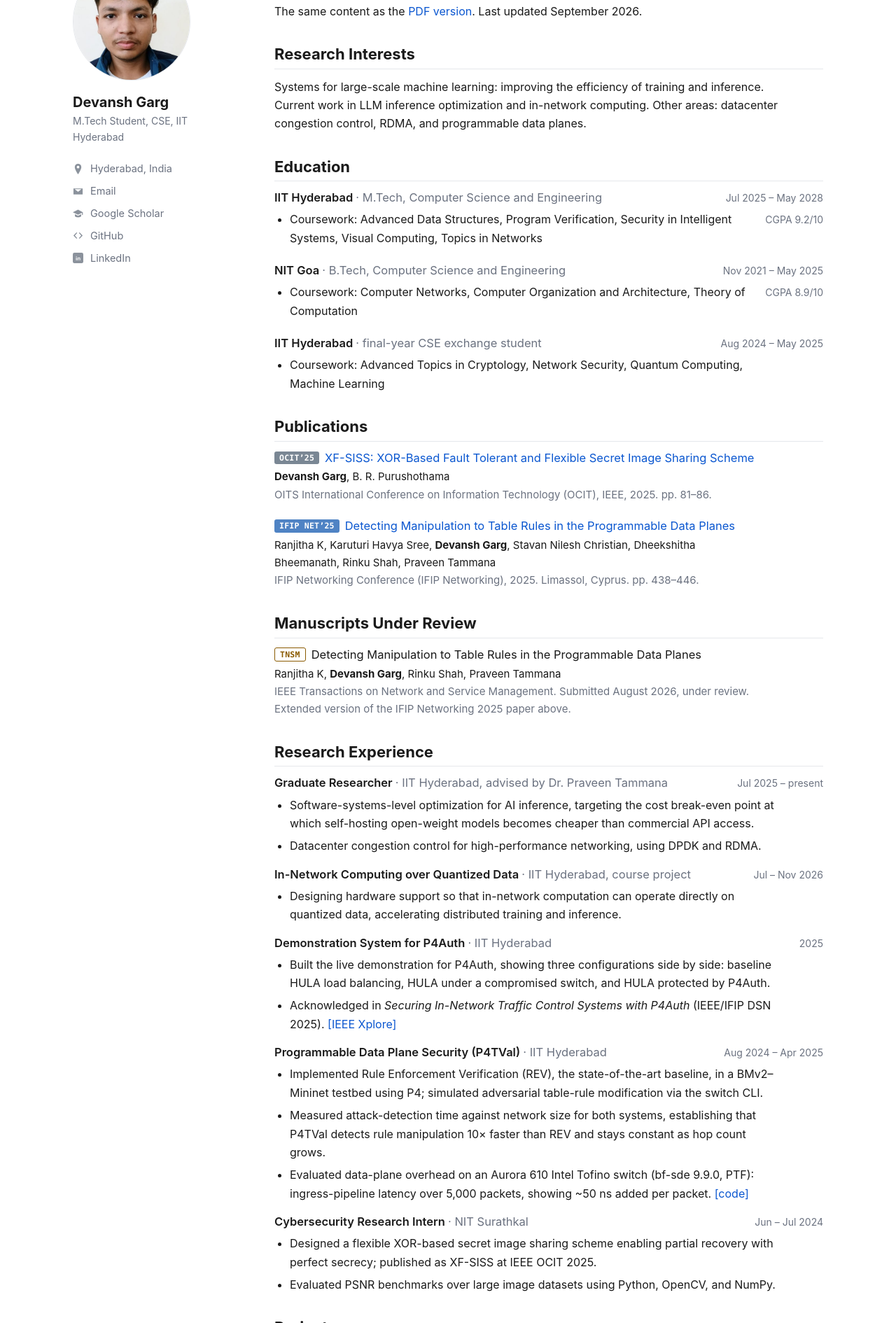
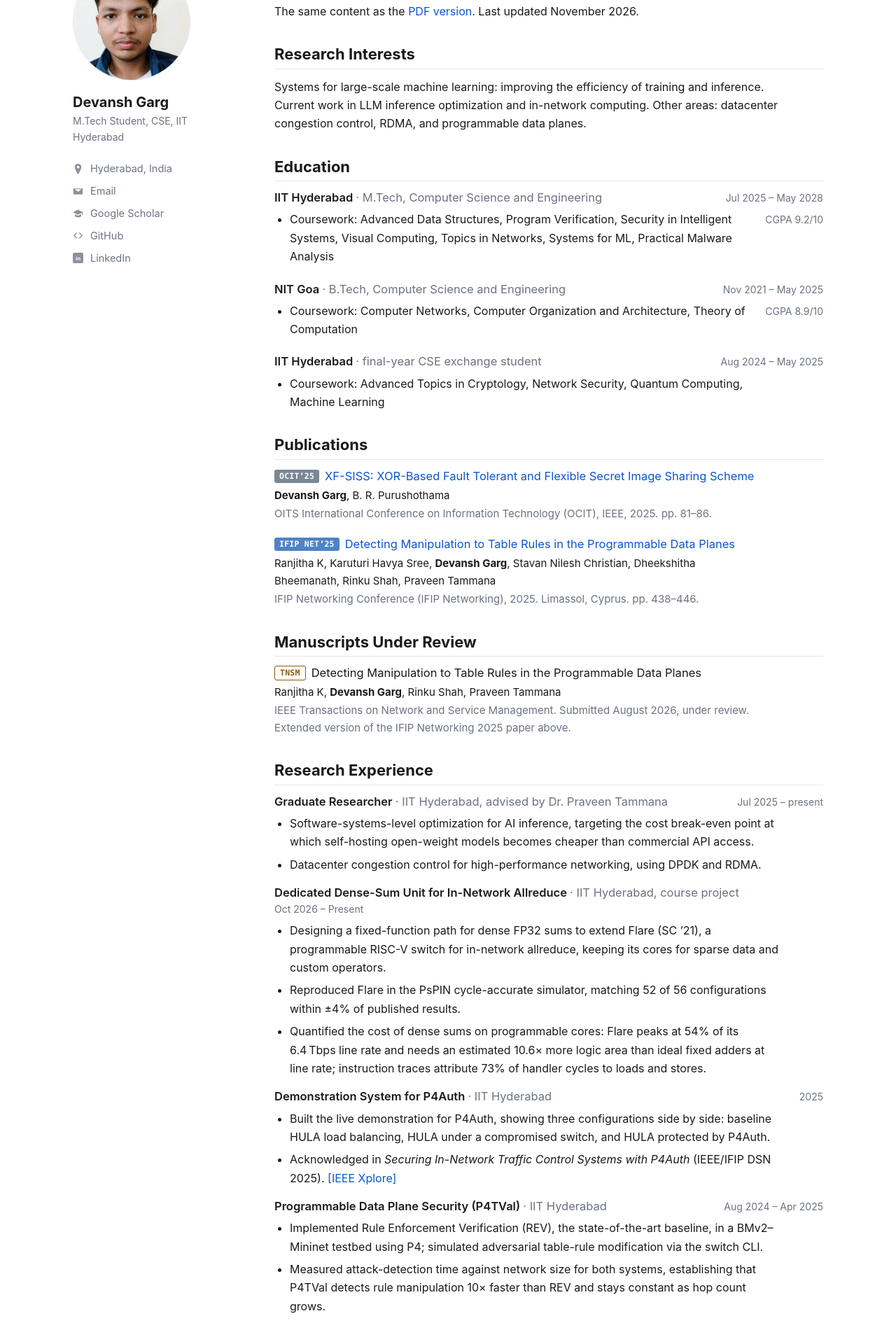
Before and after one commit to garg-tech/garg-tech.github.io, a plain HTML site: page cv/index.html in a window 1280 px wide. Shown: the part 146-2036 px from the top of the page at 70% size. Drawn offline with Linux system fonts and the light colour scheme.

Commit message:
Updated course project

```diff
--- a/cv/index.html
+++ b/cv/index.html
@@ -42,7 +42,7 @@
   <main id="main">
     <h1>Curriculum Vitae</h1>
 
-    <p>The same content as the <a href="/assets/Devansh_Garg_CV.pdf" target="_blank" rel="noopener">PDF version</a>. Last updated September 2026.</p>
+    <p>The same content as the <a href="/assets/Devansh_Garg_CV.pdf" target="_blank" rel="noopener">PDF version</a>. Last updated November 2026.</p>
 
     <h2>Research Interests</h2>
     <p>Systems for large-scale machine learning: improving the efficiency of training and inference.
@@ -57,7 +57,8 @@
       </div>
       <div class="entry-sub">
         <ul><li>Coursework: Advanced Data Structures, Program Verification, Security in Intelligent
-        Systems, Visual Computing, Topics in Networks</li></ul>
+        Systems, Visual Computing, Topics in Networks, Systems for ML, Practical Malware
+        Analysis</li></ul>
         <span class="when">CGPA 9.2/10</span>
       </div>
     </div>
@@ -115,12 +116,17 @@
     </div>
     <div class="entry">
       <div class="entry-head">
-        <h3>In-Network Computing over Quantized Data <span>· IIT Hyderabad, course project</span></h3>
-        <span class="when">Jul – Nov 2026</span>
+        <h3>Dedicated Dense-Sum Unit for In-Network Allreduce <span>· IIT Hyderabad, course project</span></h3>
+        <span class="when">Oct 2026 – Present</span>
       </div>
       <ul>
-        <li>Designing hardware support so that in-network computation can operate directly on quantized
-        data, accelerating distributed training and inference.</li>
+        <li>Designing a fixed-function path for dense FP32 sums to extend Flare (SC ’21), a programmable
+        RISC-V switch for in-network allreduce, keeping its cores for sparse data and custom operators.</li>
+        <li>Reproduced Flare in the PsPIN cycle-accurate simulator, matching 52 of 56 configurations
+        within ±4% of published results.</li>
+        <li>Quantified the cost of dense sums on programmable cores: Flare peaks at 54% of its
+        6.4 Tbps line rate and needs an estimated 10.6× more logic area than ideal fixed adders at line
+        rate; instruction traces attribute 73% of handler cycles to loads and stores.</li>
       </ul>
     </div>
     <div class="entry">
```
Also changed, not shown: projects/index.html (+10 -6 lines).
